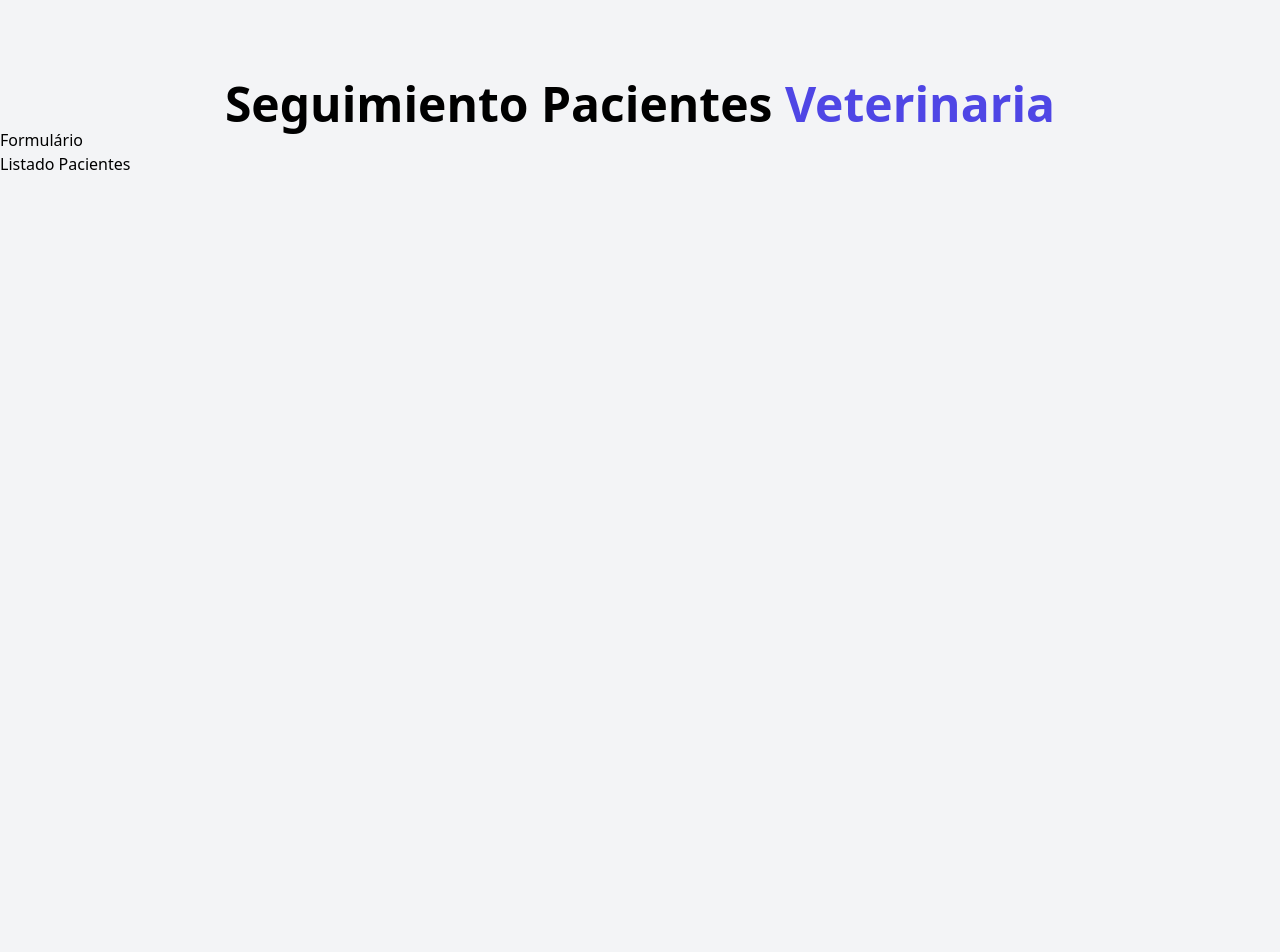
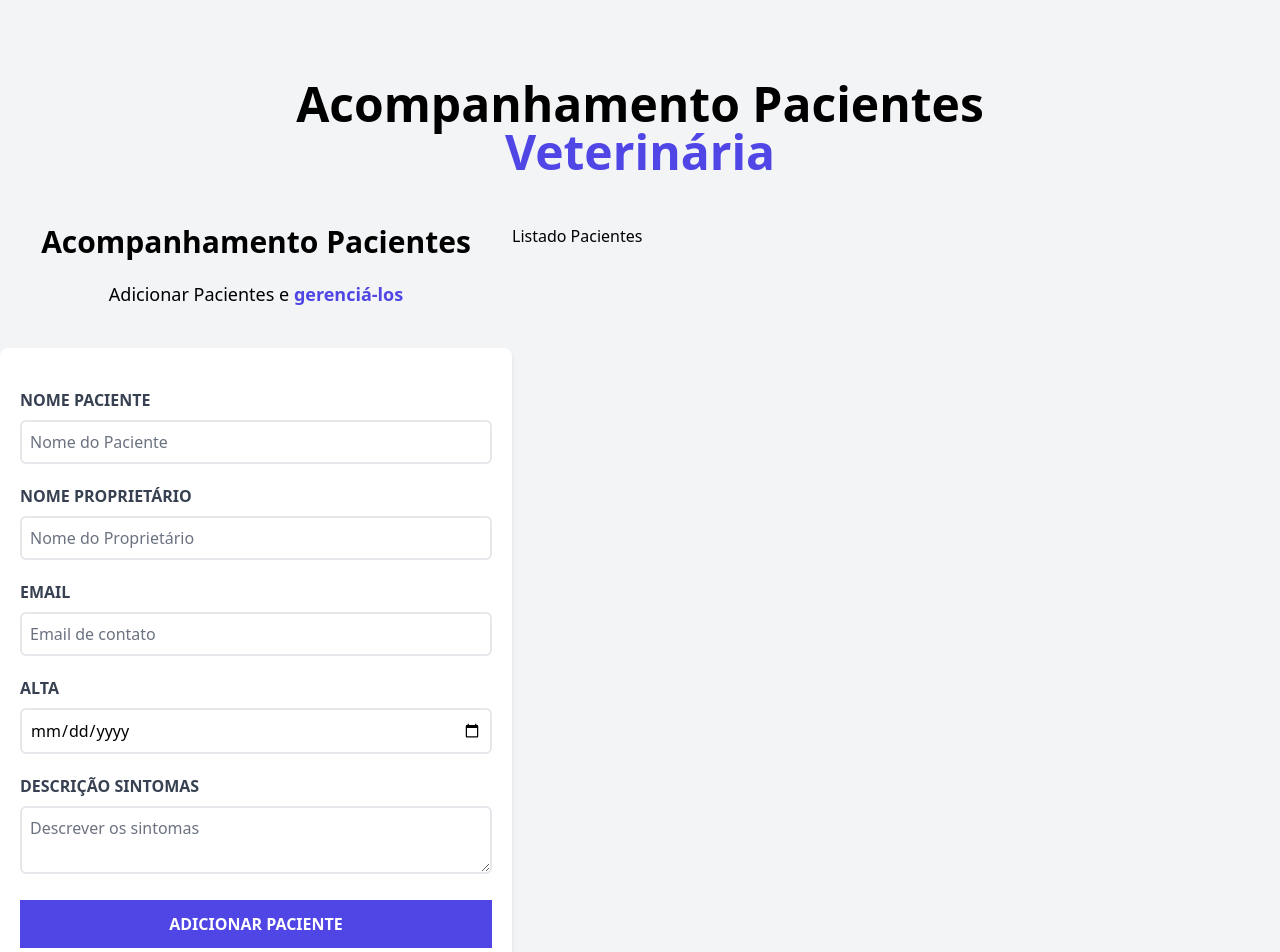
Before and after one commit to marshalmori/vet-react, a React (Vite) app: page / in a window 1280 px wide. Shown: the top 952 px of the page. Before the commit the page ends 880 px from the top, so only its background shows below. Built offline with nearby package versions, Linux system fonts and the light colour scheme.

Commit message:
Crear Componente Formulario

```diff
--- a/src/App.jsx
+++ b/src/App.jsx
@@ -7,8 +7,11 @@
   return (
     <div className="container mx-auto mt-20">
      <Header/>
-     <Formulario/>
-     <ListadoPacientes/>
+
+     <div className="mt-12 md:flex">
+        <Formulario/>
+        <ListadoPacientes/>
+     </div>
 
     </div>
   )
--- a/src/components/Formulario.jsx
+++ b/src/components/Formulario.jsx
@@ -2,8 +2,83 @@
 
 const Formulario = () => {
   return (
-    <div>
-        <h2>Formulário</h2>
+    <div className="md:w-1/2 lg:w-2/5">
+        <h2 className="font-black text-3xl text-center">
+          Acompanhamento Pacientes
+        </h2>
+        <p className="text-lg mt-5 text-center mb-10">
+          Adicionar Pacientes e {''}
+          <span className="text-indigo-600 font-bold">
+            gerenciá-los
+          </span>
+        </p>
+
+        <form className="bg-white shadow-md rounded-lg py-10 px-5 mb-10">
+          <div className="mb-5">
+            <label htmlFor="paciente" className="block text-gray-700 uppercase font-bold">
+              Nome Paciente
+            </label>
+            <input
+              id="paciente"
+              type="text"
+              placeholder="Nome do Paciente"
+              className="border-2 w-full p-2 mt-2 placeholder-gray-500 rounded-md"
+            />
+          </div>
+
+          <div className="mb-5">
+            <label htmlFor="proprietario" className="block text-gray-700 uppercase font-bold">
+              Nome Proprietário
+            </label>
+            <input
+              id="proprietario"
+              type="text"
+              placeholder="Nome do Proprietário"
+              className="border-2 w-full p-2 mt-2 placeholder-gray-500 rounded-md"
+            />
+          </div>
+
+          <div className="mb-5">
+            <label htmlFor="email" className="block text-gray-700 uppercase font-bold">
+              Email
+            </label>
+            <input
+              id="email"
+              type="email"
+              placeholder="Email de contato"
+              className="border-2 w-full p-2 mt-2 placeholder-gray-500 rounded-md"
+            />
+          </div>
+
+          <div className="mb-5">
+            <label htmlFor="alta" className="block text-gray-700 uppercase font-bold">
+              Alta
+            </label>
+            <input
+              id="alta"
+              type="date"
+              className="border-2 w-full p-2 mt-2 placeholder-gray-500 rounded-md"
+            />
+          </div>
+
+          <div className="mb-5">
+            <label htmlFor="sintomas" className="block text-gray-700 uppercase font-bold">
+              Descrição Sintomas
+            </label>
+            <textarea
+              id="sintomas"
+              className="border-2 w-full p-2 mt-2 placeholder-gray-500 rounded-md"
+              placeholder="Descrever os sintomas"
+            />
+          </div>
+
+          <input
+            type="submit"
+            className="bg-indigo-600 w-full p-3 text-white uppercase font-bold hover:bg-indigo-800 cursor-pointer transition-all"
+            value="Adicionar Paciente"
+          />
+
+        </form>
     </div>
   )
 }
--- a/src/components/Header.jsx
+++ b/src/components/Header.jsx
@@ -3,8 +3,8 @@
 const Header = () => {
   return (
     <h1 className="font-black text-5xl text-center md:w-2/3 mx-auto">
-      Seguimiento Pacientes {""}
-      <span className="text-indigo-600">Veterinaria</span>
+      Acompanhamento Pacientes {""}
+      <span className="text-indigo-600">Veterinária</span>
     </h1>
   )
 }
--- a/src/components/ListadoPacientes.jsx
+++ b/src/components/ListadoPacientes.jsx
@@ -2,7 +2,7 @@
 
 const ListadoPacientes = () => {
   return (
-    <div>
+    <div className="w-1/2 lg:w-3/5">
         <h2>Listado Pacientes</h2>
     </div>
   )
```
